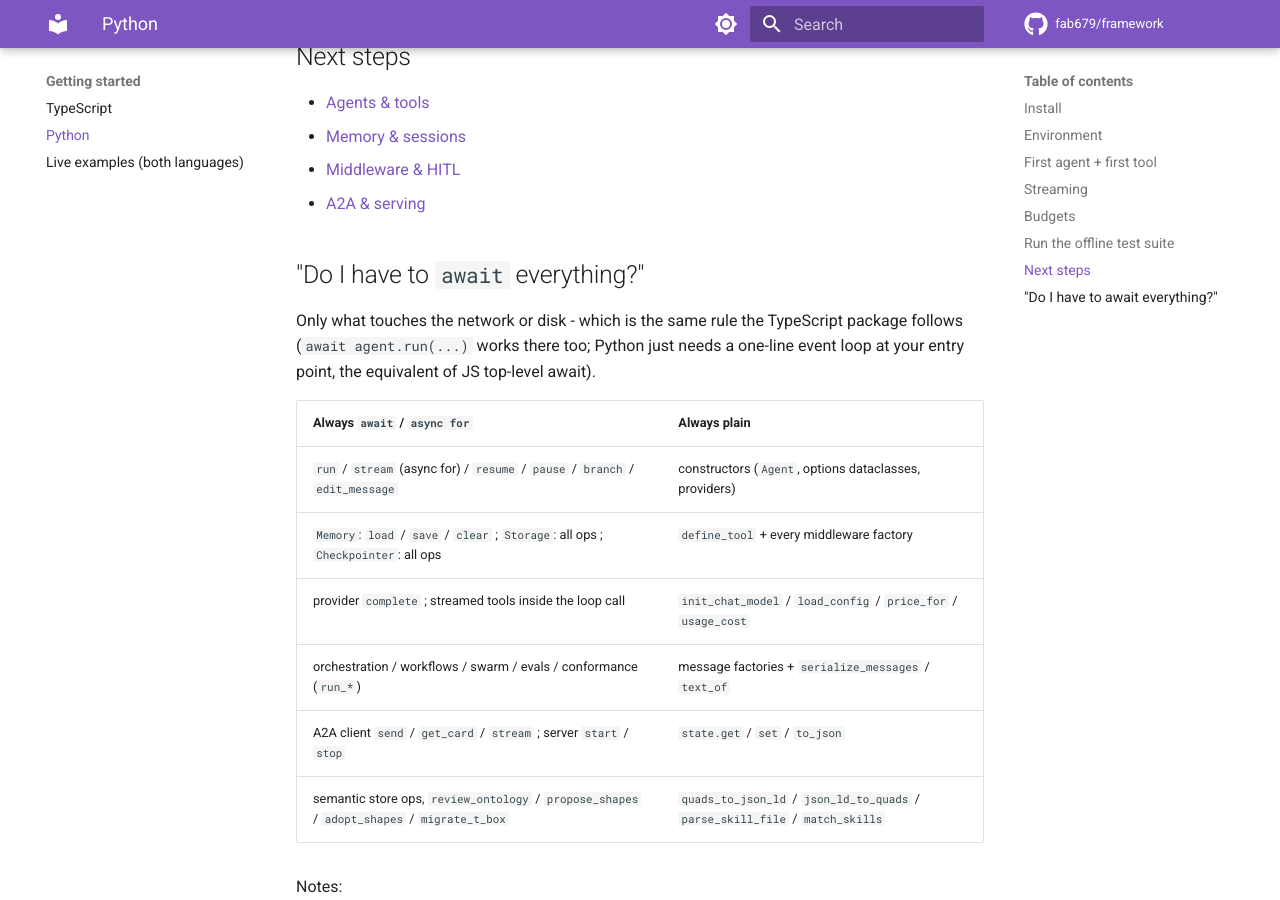
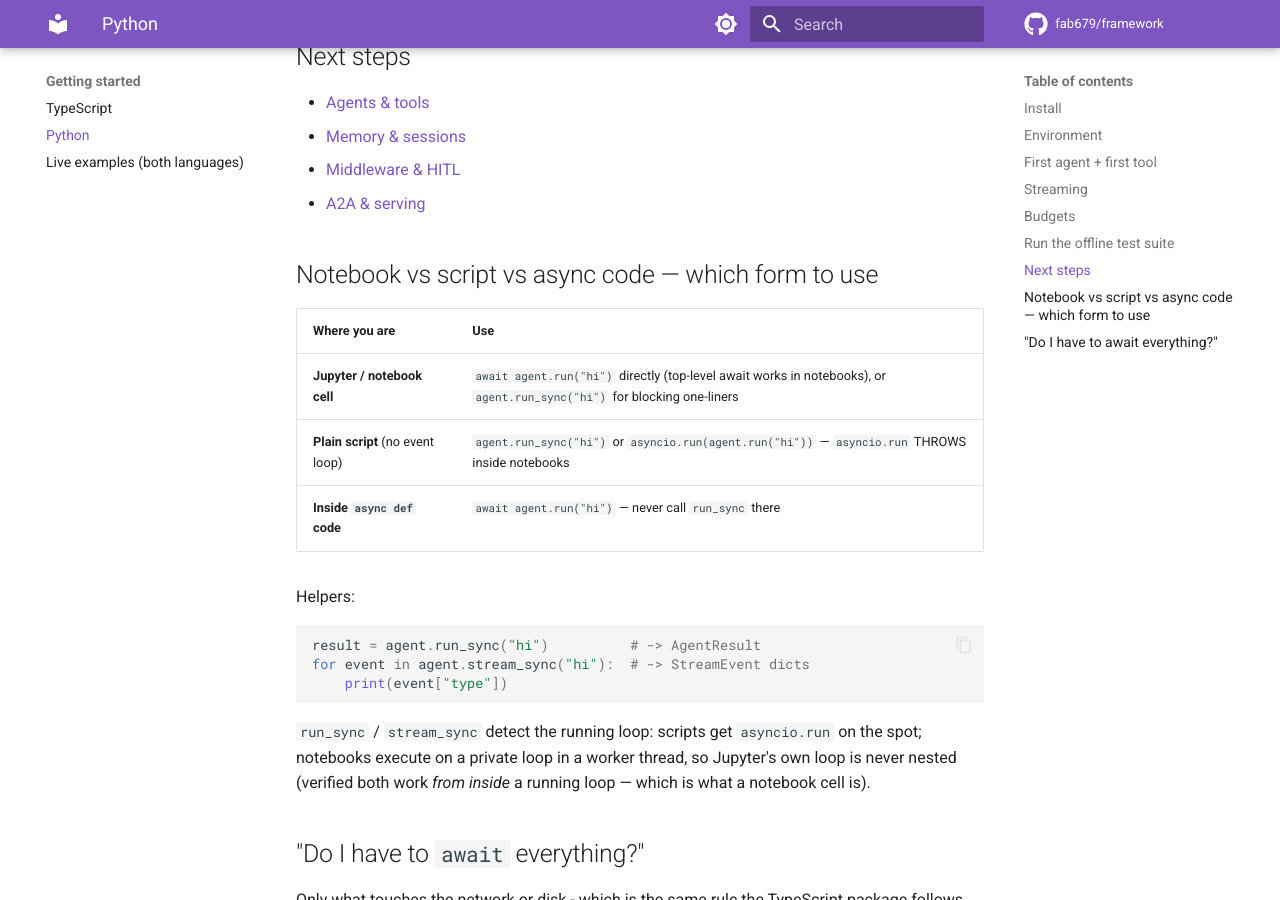
Before and after one commit to fab679/framework, an MkDocs documentation site: the page built from docs/getting-started/python.md, in a window 1280 px wide and 900 px high, scrolled down 3219 px. Built offline with MkDocs 1.6.1 and Material for MkDocs 9.7.7, drawn with Linux system fonts in a browser that asks for light colours; comment, search, counter and statistics services are not loaded.

Commit message:
docs(python): notebook vs script vs async usage table + run_sync/stream_sync

````diff
--- a/docs/getting-started/python.md
+++ b/docs/getting-started/python.md
@@ -133,6 +133,26 @@ Live examples live in `examples/` — see [live examples](live-examples.md).
 - [Middleware & HITL](../guides/middleware.md)
 - [A2A & serving](../guides/a2a-serving.md)
 
+## Notebook vs script vs async code — which form to use
+
+| Where you are | Use |
+| --- | --- |
+| **Jupyter / notebook cell** | `await agent.run("hi")` directly (top-level await works in notebooks), or `agent.run_sync("hi")` for blocking one-liners |
+| **Plain script** (no event loop) | `agent.run_sync("hi")` or `asyncio.run(agent.run("hi"))` — `asyncio.run` THROWS inside notebooks |
+| **Inside `async def` code** | `await agent.run("hi")` — never call `run_sync` there |
+
+Helpers:
+
+```python
+result = agent.run_sync("hi")          # -> AgentResult
+for event in agent.stream_sync("hi"):  # -> StreamEvent dicts
+    print(event["type"])
+```
+
+`run_sync` / `stream_sync` detect the running loop: scripts get `asyncio.run`
+on the spot; notebooks execute on a private loop in a worker thread, so
+Jupyter's own loop is never nested (verified both work *from inside* a running
+loop — which is what a notebook cell is).
 
 ## "Do I have to `await` everything?"
 
````
